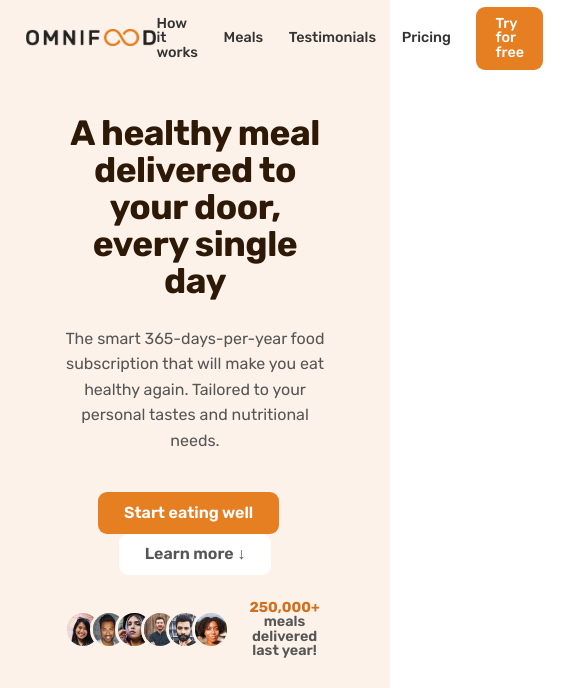
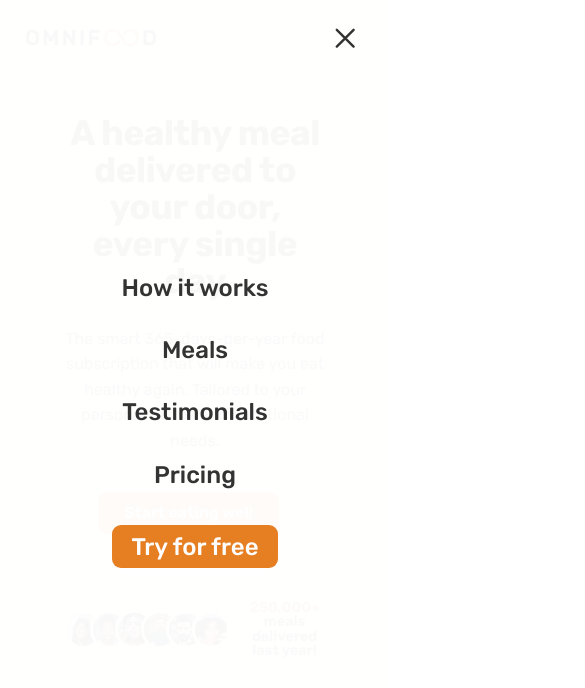
Before and after one commit to himaniEngr/Project01, a plain HTML site: page index.html in a window 390 px wide. Shown: the top 688 px of the page, 585 px wide, since content can reach past the window. Drawn offline with nearby package versions, Linux system fonts and the light colour scheme.

Commit message:
building the mobile navigation using media query

```diff
--- a/css/general.css
+++ b/css/general.css
@@ -53,12 +53,14 @@ medium: 11px
 html {
   /* font-size: 10px; */
   font-size: 62.5%;
+  overflow-x: hidden;
 }
 body {
   font-family: "Rubik", sans-serif;
   line-height: 1;
   font-weight: 400;
   color: #555;
+  overflow-x: hidden;
 }
 .list {
   list-style: none;
--- a/css/queries.css
+++ b/css/queries.css
@@ -92,4 +92,47 @@
   .btn--form {
     margin-top: 1.2rem;
   }
+  .btn-mobile-nav {
+    display: block;
+  }
+  .main-nav {
+    background-color: rgba(255, 255, 255, 0.97);
+    position: absolute;
+    top: 0;
+    left: 0;
+    width: 100%;
+    height: 100vh;
+    display: flex;
+    align-items: center;
+    justify-content: center;
+    transition: all 0.5s;
+
+    transform: translateX(100%);
+    /* display: none; */
+    opacity: 0;
+    pointer-events: none;
+    visibility: hidden;
+  }
+  .nav-open .main-nav {
+    opacity: 1;
+    pointer-events: auto;
+    visibility: visible;
+    /* transform: translate(0); */
+    transform: translateX(0%);
+  }
+
+  .main-nav-list {
+    flex-direction: column;
+    gap: 4.8rem;
+  }
+  .main-nav-link:link,
+  .main-nav-link:visited {
+    font-size: 3rem;
+  }
+  .nav-open .icon-mobile-nav[name="close-outline"] {
+    display: block;
+  }
+  .nav-open .icon-mobile-nav[name="menu-outline"] {
+    display: none;
+  }
 }
--- a/css/style.css
+++ b/css/style.css
@@ -9,6 +9,7 @@
   /* because wewant it to be sticky */
   height: 9.6rem;
   padding: 0 4.8rem;
+  position: relative;
 }
 .logo {
   height: 2.2rem;
@@ -48,6 +49,24 @@
 .main-nav-link.nav-cta:hover,
 .main-nav-link.nav-cta:active {
   background-color: #cf711f;
+}
+
+/*  */
+.btn-mobile-nav {
+  border: none;
+  background: none;
+  cursor: pointer;
+  display: none;
+}
+
+.icon-mobile-nav {
+  height: 4.8rem;
+  width: 4.8rem;
+  color: #333;
+}
+
+.icon-mobile-nav[name="close-outline"] {
+  display: none;
 }
 /* *************************************** */
 /* Hero section */
--- a/index.html
+++ b/index.html
@@ -17,7 +17,7 @@
     <title>Omnifood</title>
   </head>
   <body>
-    <header class="header">
+    <header class="header nav-open">
       <a href="#">
         <img src="img/omnifood-logo.png" alt="Omnifood logo" class="logo"
       /></a>
@@ -30,6 +30,10 @@
           <li><a class="main-nav-link nav-cta" href="#">Try for free</a></li>
         </ul>
       </nav>
+      <button class="btn-mobile-nav">
+        <ion-icon class="icon-mobile-nav" name="menu-outline"></ion-icon>
+        <ion-icon class="icon-mobile-nav" name="close-outline"></ion-icon>
+      </button>
     </header>
     <main>
       <section class="section-hero">
```
